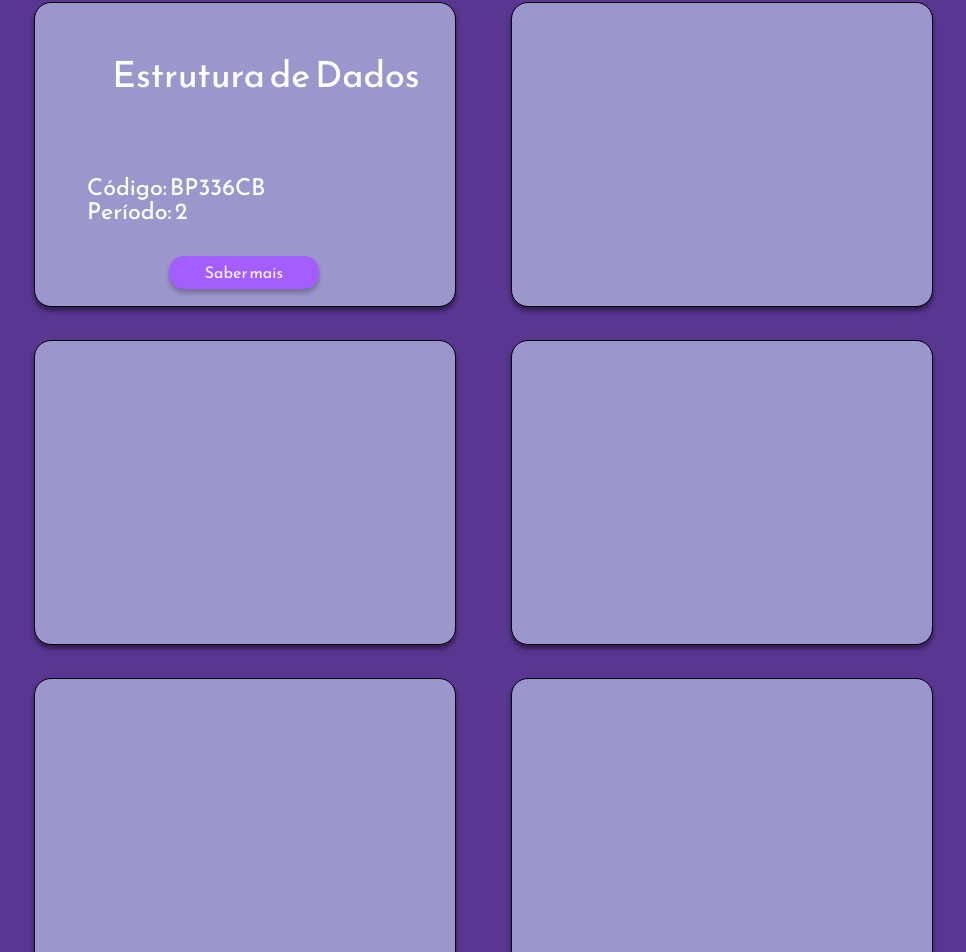
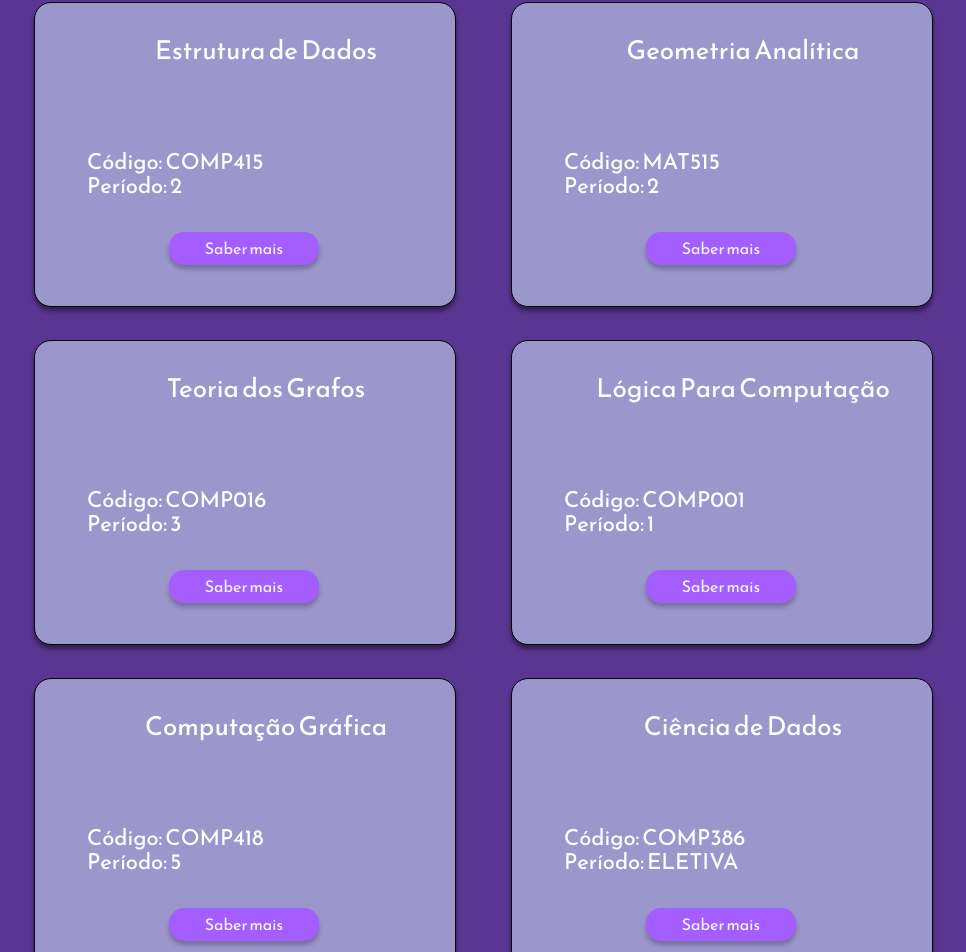
Before and after one commit to JT4v4res/PDS-Grupo5, a React (Create React App) app in the folder magicasper/: page /Materias in a window 1280 px wide. Shown: the part 291-1243 px from the top of the page, without its empty margins (184-1150 px from the left). Built offline with nearby package versions, Linux system fonts and the light colour scheme.

Commit message:
added true data for video recording

```diff
--- a/magicasper/src/Componentes/GraficoBarra/index.js
+++ b/magicasper/src/Componentes/GraficoBarra/index.js
@@ -74,18 +74,17 @@ class barGraph extends Component {
       series: [
         {
           name: "maior nota",
-          data: [3, 2, 3, 5]
+          data: [7,4,4,8]
         },
         {
           name: "menor nota",
-          data: [4, 4, 5, 1]
+          data: [5, 3, 2, 7]
         },
         {
           name: "média de notas",
-          data: [7, 3, 2, 4]
+          data: [6, 3.5, 3, 7.5]
         }
       ],
-      selectedDataType: 'programação',
     };
   }
 
--- a/magicasper/src/Componentes/SideBar/data.js
+++ b/magicasper/src/Componentes/SideBar/data.js
@@ -9,20 +9,20 @@ import * as RiIcons from "react-icons/ri"
 
 const subNav = [
   {
-    title: 'Professor 1',
+    title: 'Marcio Ribeiro',
     path: '../../professorDetalhes',
     icon: <BsIcons.BsPersonFill/>
   },
-  {
-    title: 'Professor 2',
-    path: '../../professorDetalhes',
-    icon: <BsIcons.BsPersonFill/>
-  },
-  {
-    title: 'Professor 3',
-    path: '../../professorDetalhes',
-    icon: <BsIcons.BsPersonFill/>
-  },
+  // {
+  //   title: 'Professor 2',
+  //   path: '../../professorDetalhes',
+  //   icon: <BsIcons.BsPersonFill/>
+  // },
+  // {
+  //   title: 'Professor 3',
+  //   path: '../../professorDetalhes',
+  //   icon: <BsIcons.BsPersonFill/>
+  // },
 ]
 
 export const SidebarData = [
--- a/magicasper/src/pages/MateriaIndicadores/index.js
+++ b/magicasper/src/pages/MateriaIndicadores/index.js
@@ -7,7 +7,7 @@ import Rating from '../../Componentes/Rating';
 
 function MateriaIndicadores (materia, codigo, dadosIndicadores, nivelEsforco, ratingStar, informativos){
   materia = "Estrutura de dados"
-  codigo = "BP336CB"
+  codigo = "COMP415"
   nivelEsforco = ['Baixo', 'Médio', 'Alto']
   ratingStar = 3.5
   dadosIndicadores = ['Cerca de 80% dos alunos são aprovados na 1ª tentativa', '88%  não recomendam pegar  essa matéria se não viu o básico de programação', '50% afirmam que o seu professor foi didático', '44% dos usuários já concluíram essa matéria', '90% dos alunos recomendam essa matéria no inicio do curso', '97% afirmam que essa matéria requer muito tempo de dedicação']
--- a/magicasper/src/pages/Materias/index.css
+++ b/magicasper/src/pages/Materias/index.css
@@ -98,7 +98,7 @@
   overflow: hidden;
   text-align: center;
   text-overflow: ellipsis;
-  font-size: 36px;
+  font-size: 26px;
   font-style: normal;
   font-weight: 400;
   line-height: normal;
@@ -118,7 +118,7 @@
   justify-content: center;
   flex-shrink: 0;
   color: #FFF;
-  font-size: 23.262px;
+  font-size: 22px;
   font-style: normal;
   font-weight: 400;
   line-height: normal;
--- a/magicasper/src/pages/Materias/index.js
+++ b/magicasper/src/pages/Materias/index.js
@@ -25,7 +25,7 @@ function verifyLabel(label){
 function Materias (label, curso, materia, codigo, periodo){
   curso = "Ciência da Computação"
   materia  = "Estrutura de Dados"
-  codigo = "BP336CB"
+  codigo = "COMP415"
   periodo = "2"
   label = "P"
   // console.log(curso)
@@ -38,7 +38,7 @@ return (
   <div id='container-cards'>
     <div id='card-unitario'>
     {/* <img src='../../img/categoria-programming.png' className='img-background-label'/> */}
-    {verifyLabel(label)}
+    {/* {verifyLabel(label)} */}
       <div id='conteudo-card-unitario'>
         <label className='title' key={materia}>{materia}</label>
         <ul>
@@ -50,11 +50,71 @@ return (
         </label>
       </div>
     </div>
-    <div id='card-unitario'/>
-    <div id='card-unitario'/>
-    <div id='card-unitario'/>
-    <div id='card-unitario'/>
-    <div id='card-unitario'/>
+
+    <div id='card-unitario'>
+      <div id='conteudo-card-unitario'>
+          <label className='title' key={materia}>Geometria Analítica</label>
+          <ul>
+            <li key={codigo}><label className='code'>Código: MAT515</label></li>
+            <li key={periodo}><label className='code'>Período: {periodo}</label></li>
+          </ul>
+          <label className='button'>
+            <Link to='/MateriaDetalhes'>Saber mais</Link>
+          </label>
+      </div>
+    </div>
+
+    <div id='card-unitario'>
+      <div id='conteudo-card-unitario'>
+          <label className='title' key={materia}>Teoria dos Grafos</label>
+          <ul>
+            <li key={codigo}><label className='code'>Código: COMP016</label></li>
+            <li key={periodo}><label className='code'>Período: 3</label></li>
+          </ul>
+          <label className='button'>
+            <Link to='/MateriaDetalhes'>Saber mais</Link>
+          </label>
+      </div>
+    </div>
+
+    <div id='card-unitario'>
+    <div id='conteudo-card-unitario'>
+          <label className='title' key={materia}>Lógica Para Computação</label>
+          <ul>
+            <li key={codigo}><label className='code'>Código: COMP001</label></li>
+            <li key={periodo}><label className='code'>Período: 1</label></li>
+          </ul>
+          <label className='button'>
+            <Link to='/MateriaDetalhes'>Saber mais</Link>
+          </label>
+      </div>
+    </div>
+
+    <div id='card-unitario'>
+    <div id='conteudo-card-unitario'>
+          <label className='title' key={materia}>Computação Gráfica</label>
+          <ul>
+            <li key={codigo}><label className='code'>Código: COMP418</label></li>
+            <li key={periodo}><label className='code'>Período: 5</label></li>
+          </ul>
+          <label className='button'>
+            <Link to='/MateriaDetalhes'>Saber mais</Link>
+          </label>
+      </div>
+    </div>
+
+    <div id='card-unitario'>
+    <div id='conteudo-card-unitario'>
+          <label className='title' key={materia}>Ciência de Dados</label>
+          <ul>
+            <li key={codigo}><label className='code'>Código: COMP386</label></li>
+            <li key={periodo}><label className='code'>Período: ELETIVA</label></li>
+          </ul>
+          <label className='button'>
+            <Link to='/MateriaDetalhes'>Saber mais</Link>
+          </label>
+      </div>
+    </div>
   </div>
 </>
 )
--- a/magicasper/src/pages/MateriasDetalhes/index.js
+++ b/magicasper/src/pages/MateriasDetalhes/index.js
@@ -5,13 +5,10 @@ import SideBar from '../../Componentes/SideBar';
 export default function MateriaDetalhes (materia, nivelEsforco, codigo, areaRelevancia,descricao, professores, matExpositivo, literatura, questoes){
   materia = "Estrutura de dados"
   nivelEsforco = ['Baixo', 'Médio', 'Alto']
-  codigo = "BP336CB"
-  descricao = "Lorem ipsum dolor sit amet, consectetur adipiscing elit. Nullam tempus pretium est, nec gravida felis tempus quis. Sed aliquam sem sodales tempor eleifend. Suspendisse tincidunt, lectus vel ultricies malesuada, sapien augue placerat ex, ut blandit est mi sit amet ligula. Etiam posuere arcu ac tortor pretium aliquet."
+  codigo = "COMP415"
+  descricao = "As estruturas de dados definem a organização, métodos de acesso e opções de processamento para a informação manipulada pelo programa. A definição da organização interna de uma estrutura de dados é tarefa do projetista da estrutura, que define também qual a API2 para a estrutura, ou seja, qual o conjunto de procedimentos que podem ser usados para manipular os dados na estrutura."
   professores = ['Marcio Ribeiro', 'Roberta Lopes']
-  matExpositivo = ['Material 1', "Material 2"]
-  literatura = ['Material 1', 'Material 2']
-  questoes = ['Questão 1', 'Questão 2']
-  areaRelevancia = ['Programação Distribuida','Inteligencia Artificial', 'Análise de Algorítimos']
+  areaRelevancia = ['Programação Competitiva','Engenharia de Software', 'Análise de Algorítimos']
 
     return (
         <>
--- a/magicasper/src/pages/materialEstudo/index.css
+++ b/magicasper/src/pages/materialEstudo/index.css
@@ -167,7 +167,7 @@
   stroke: rgba(205, 29, 198, 0.20);
   filter: drop-shadow(0px 4px 4px rgba(0, 0, 0, 0.25));
   height: 187px;
-  width: 65%;
+  width: 75%;
   margin: 16px auto 61px auto;
   background-color: #9B96CBB2;
 }
--- a/magicasper/src/pages/materialEstudo/index.js
+++ b/magicasper/src/pages/materialEstudo/index.js
@@ -3,13 +3,21 @@ import SeletorCurso from '../../Componentes/Seletor-Curso';
 import SideBar from '../../Componentes/SideBar';
 import PontosBckgrd from '../../Componentes/PontosBckgrd';
 
-function MaterialEstudo (materia, codigo, textoBase){
+function MaterialEstudo (materia, codigo, textoBase, textoBase2, textoBase3){
   materia = "Estrutura de Dados"
-  textoBase = "Lorem ipsum dolor sit amet\n" +
-  "consectetur adipiscing elit,\n" +
-  "sed do eiusmod tempor incididunt ut labore et dolore magna aliqua.\n" +
-  "Elementum nibh tellus molestie nunc non blandit massa enim nec."
-  codigo = "BP336CB"
+  textoBase = "Canal no Youtube: Playlist da UNICAMP\n" +
+  "Canal do Youtube: BroCode Playlist de C++\n" +
+  "Apostila Introdutória da UFPE\n" +
+  "Postagem sobre Listas Encadeadas, Medium"
+  textoBase2 = "Questões Fáceis no Huxley\n" +
+  "Questões Médias no Leet Code\n" +
+  "Questões Difíceis no Hackerrank\n" +
+  "Apostila de questões da UFPB"
+  textoBase3 = "Introduction to Algorithms, de Thomas H. Cormen, Charles E. Leiserson, Ronald L. Rivest e Clifford Stein\n" +
+  "Algorithms Unlocked, de Thomas H. Cormen\n" +
+  "The Algorithm Design Manual, de Steven S. Skiena\n" +
+  "Data Structures and Algorithms Made Easy: Data Structures and Algorithmic Puzzles, de Narasimha Karumanchi"
+  codigo = "COMP415"
   return (
     <>
       <div className='page-content'>
@@ -41,7 +49,7 @@ function MaterialEstudo (materia, codigo, textoBase){
               <div className='title-barra-inferior-2'/>
             </div>
             <div className='questoes'>
-              <p>{textoBase.split('\n').map((line, index) => (
+              <p>{textoBase2.split('\n').map((line, index) => (
               <span key={index}>{line}</span>
               ))}</p>
             </div>
@@ -55,7 +63,7 @@ function MaterialEstudo (materia, codigo, textoBase){
               <div className='title-barra-inferior-3'/>
             </div>
             <div className='materiais-literat'>
-              <p>{textoBase.split('\n').map((line, index) => (
+              <p>{textoBase3.split('\n').map((line, index) => (
               <span key={index}>{line}</span>
               ))}</p>
             {/* <PontosBckgrd/> */}
--- a/magicasper/src/pages/professorDetalhes/index.js
+++ b/magicasper/src/pages/professorDetalhes/index.js
@@ -5,12 +5,12 @@ import BarGraph from "../../Componentes/GraficoBarra";
 
 
 function ProfessorDetalhes (professor, materia, lattes, codigo, desc_materia, tempoMinistrando, desc_professor, dadosIndicadoresProfessor){
-  professor = 'John Doe'
-  materia = 'Estrutura de dados'
-  codigo = 'DPEIM30'
+  professor = 'Marcio Ribeiro'
+  materia = 'Estrutura de Dados'
+  codigo = 'COMP415'
   lattes = 'http://lattes.cnpq.br/9300936571715992'
-  desc_materia = 'Lorem ipsum dolor sit amet, consectetur adipiscing elit. Nullam tempus pretium est, nec gravida felis tempus quis. Sed aliquam sem sodales tempor eleifend.'
-  desc_professor = 'Lorem ipsum dolor sit amet, consectetur adipiscing elit. Nullam tempus pretium est, nec gravida felis tempus quis. Sed aliquam sem sodales tempor eleifend.'
+  desc_materia = 'As estruturas de dados definem a organização, métodos de acesso e opções de processamento para a informação manipulada pelo programa.'
+  desc_professor = 'Doutor em Ciência da Computação pela Universidade Federal de Pernambuco (2012), Mestre em Ciência da Computação pela mesma universidade (2008) e Bacharel em Ciência da Computação pela Universidade Federal de Alagoas (2005)'
   tempoMinistrando = 4
   dadosIndicadoresProfessor = ['52%  consideram o método de avaliação como "formativo"', '61%  afirmam que a didática é “adaptável”', '74%  reportaram  cobrança de presença' ]
   return (
@@ -57,7 +57,7 @@ function ProfessorDetalhes (professor, materia, lattes, codigo, desc_materia, te
                     {
                         dadosIndicadoresProfessor.map(dadosIndicadoresProfessor => (
                             <li>
-                                <a href='#'>{dadosIndicadoresProfessor}</a>
+                                <a href='P#'>{dadosIndicadoresProfessor}</a>
                             </li>
                         ))
                     }
```
